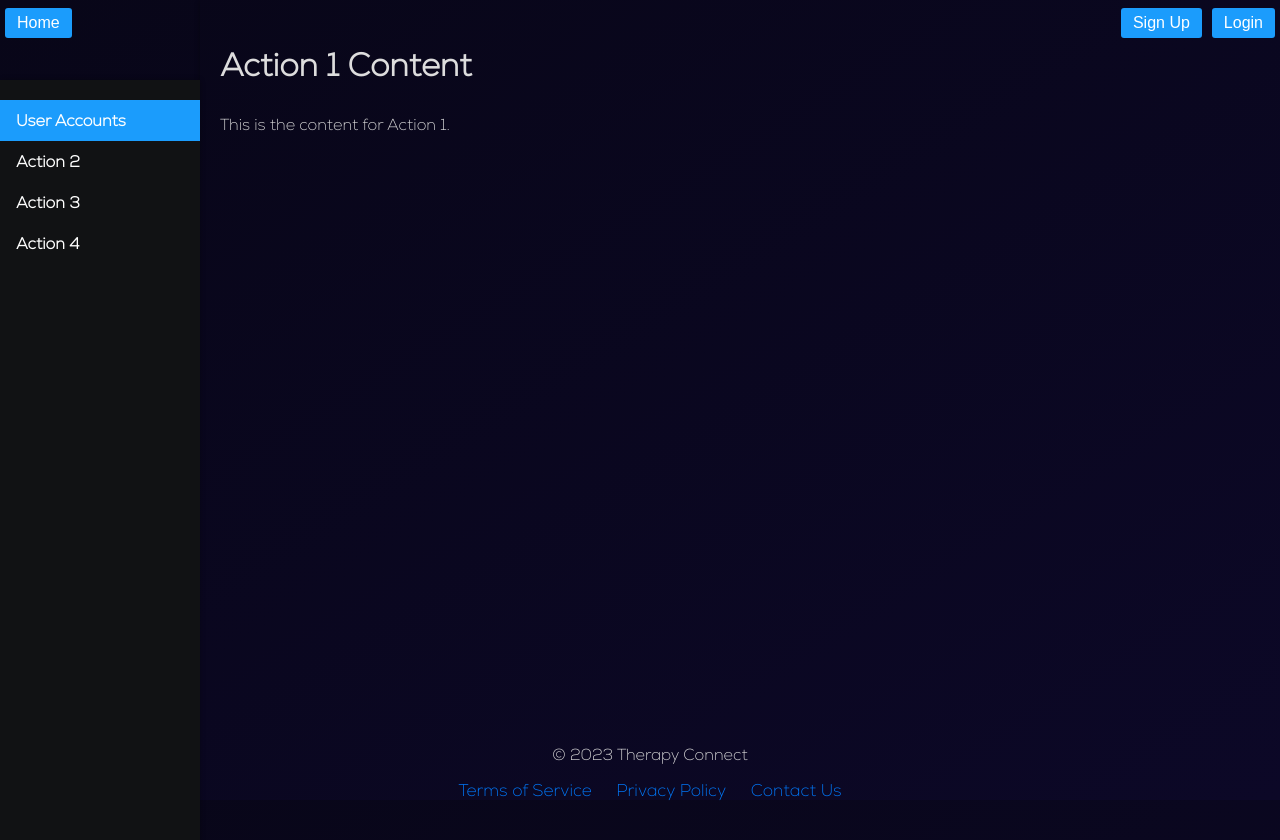
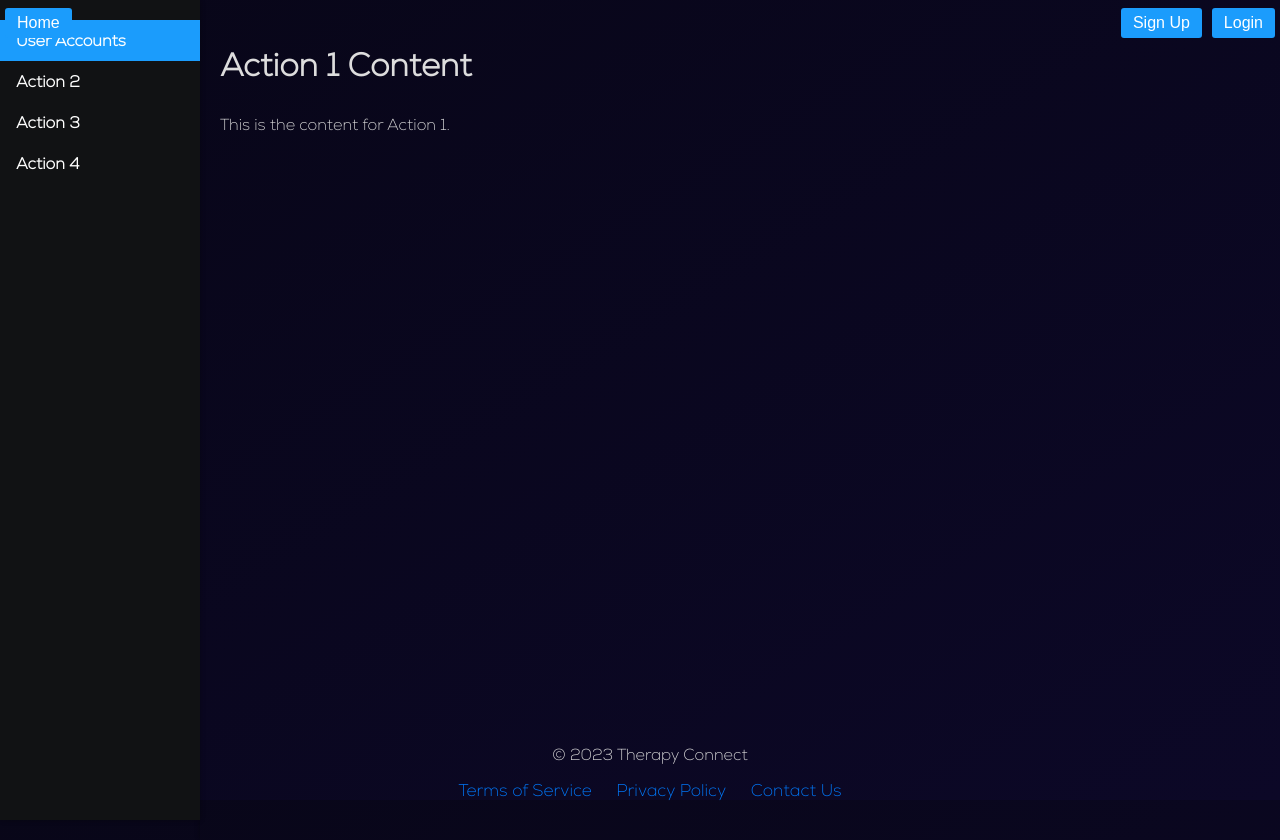
Before and after one commit to ProtonDev-sys/Therapy-Connect, a Flask app: template Source Code/templates/admin.html in a window 1280 px wide. Run offline with Flask 2, Linux system fonts and the light colour scheme; the template is opened without the code that fills it, so the values that code supplies are empty.

Commit message:
final class push

```diff
--- a/Source Code/static/css/admin.css
+++ b/Source Code/static/css/admin.css
@@ -3,7 +3,6 @@ nav {
     height: 100%;
     position: fixed;
     left: 0;
-    top: 5rem;
     width: 200px;
     overflow-x: hidden;
     padding-top: 20px;
```
